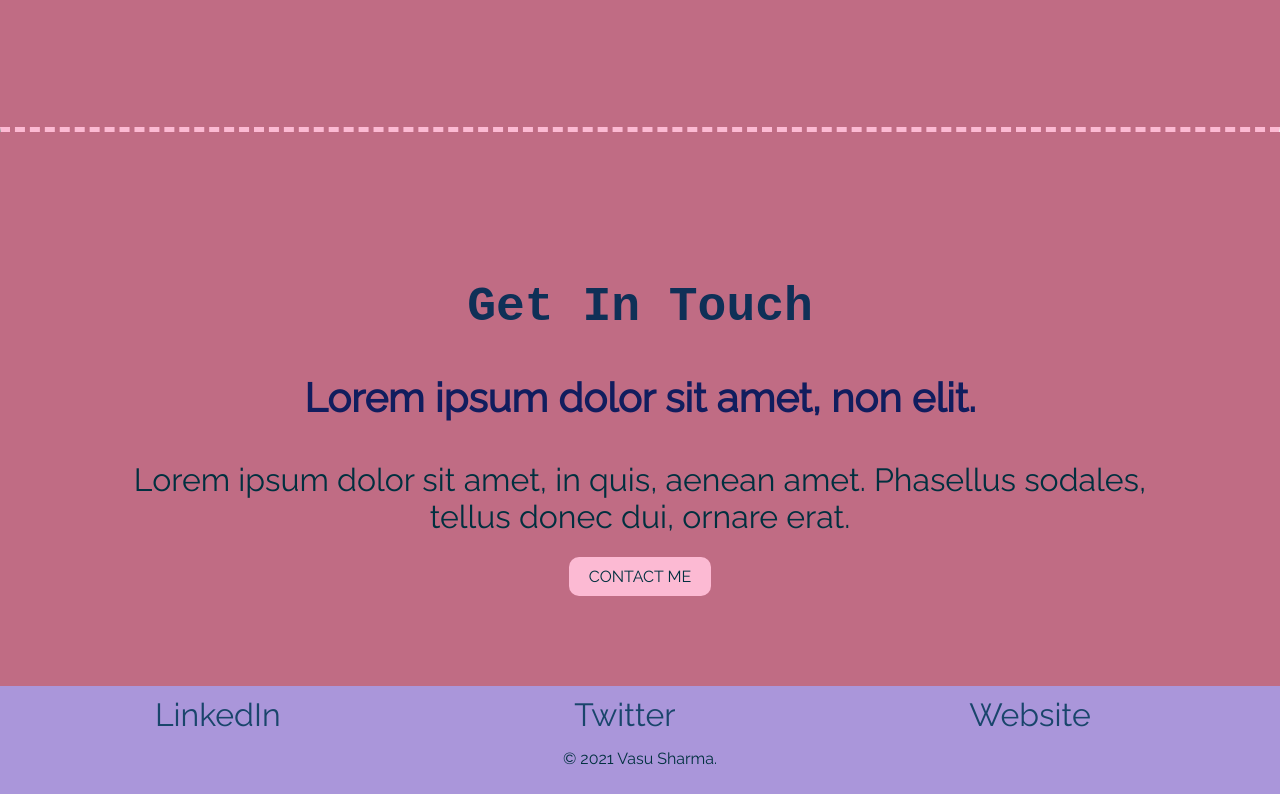
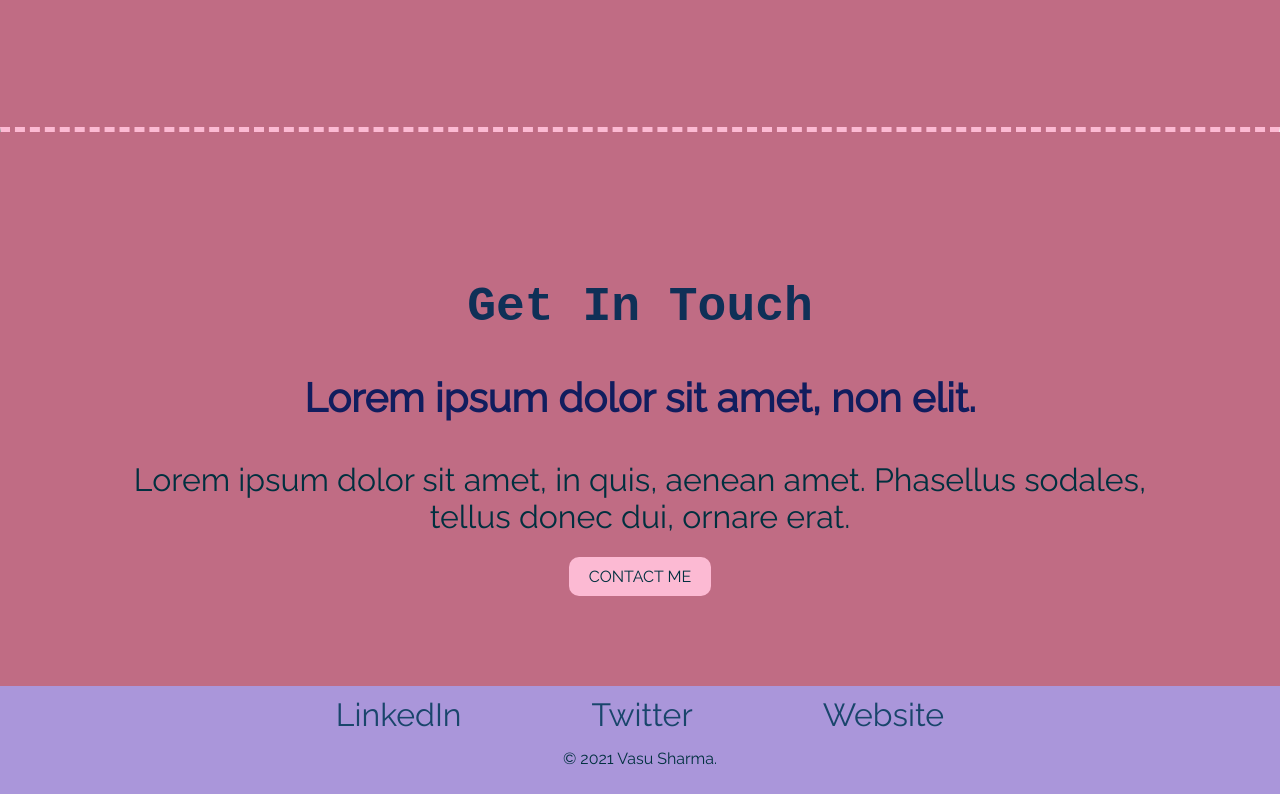
Before and after one commit to VasuSharma-vs/My_wep_page, a plain HTML site: page index.html in a window 1280 px wide. Shown: the part 2083-2877 px from the top of the page. Drawn offline with Linux system fonts and the light colour scheme; a web font is replaced by a local one.

Commit message:
big fix in footer.

```diff
--- a/CSS/style.css
+++ b/CSS/style.css
@@ -160,12 +160,13 @@ hr {
 
 
 .bottom-container {
+  text-align: center;
   padding: 10px;
   background-color: #aa96da;
 }
 .footer-link {
   text-decoration: none;
-  margin: 11.5%;
+  margin: 5%;
   color: #19456b;
   font-size: 2rem;
   background-color: ;
```
